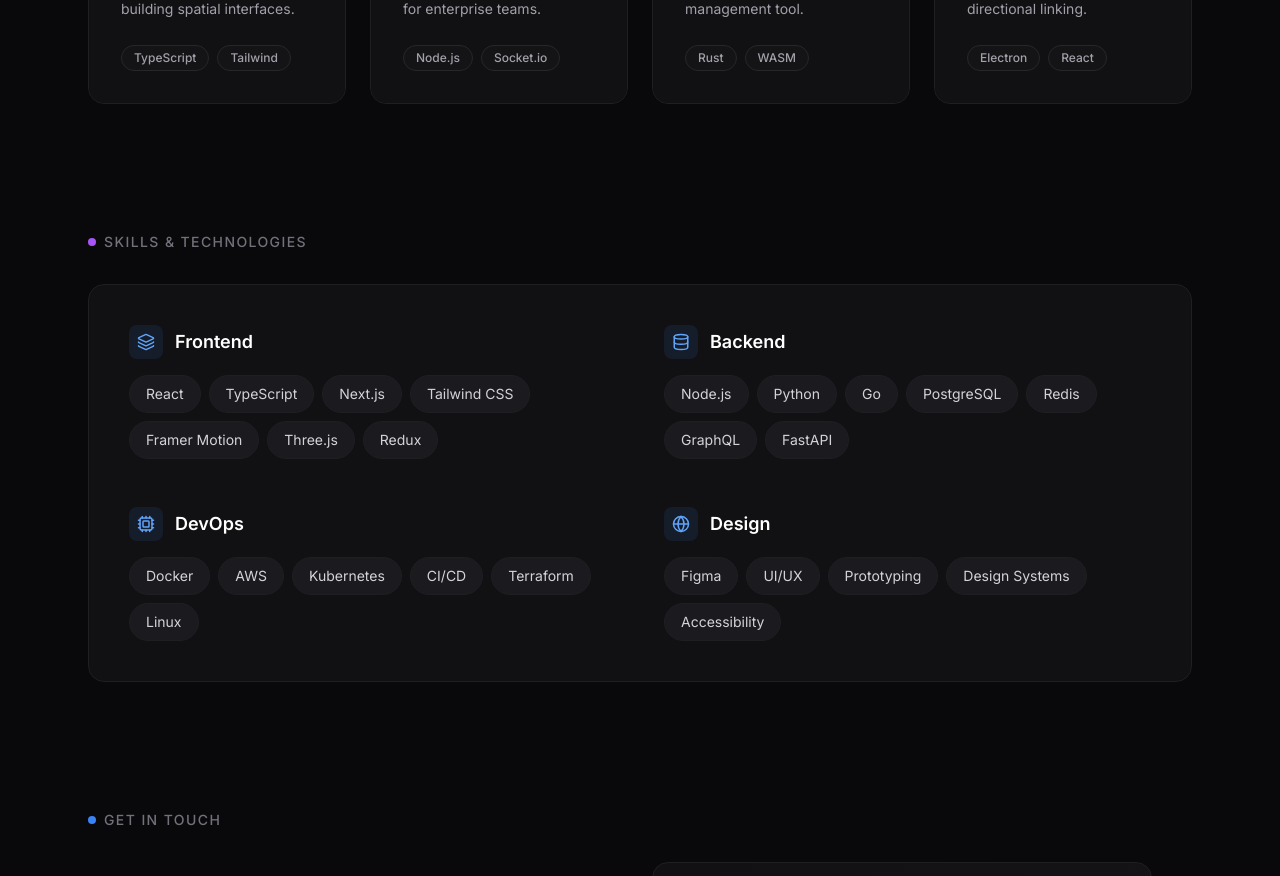
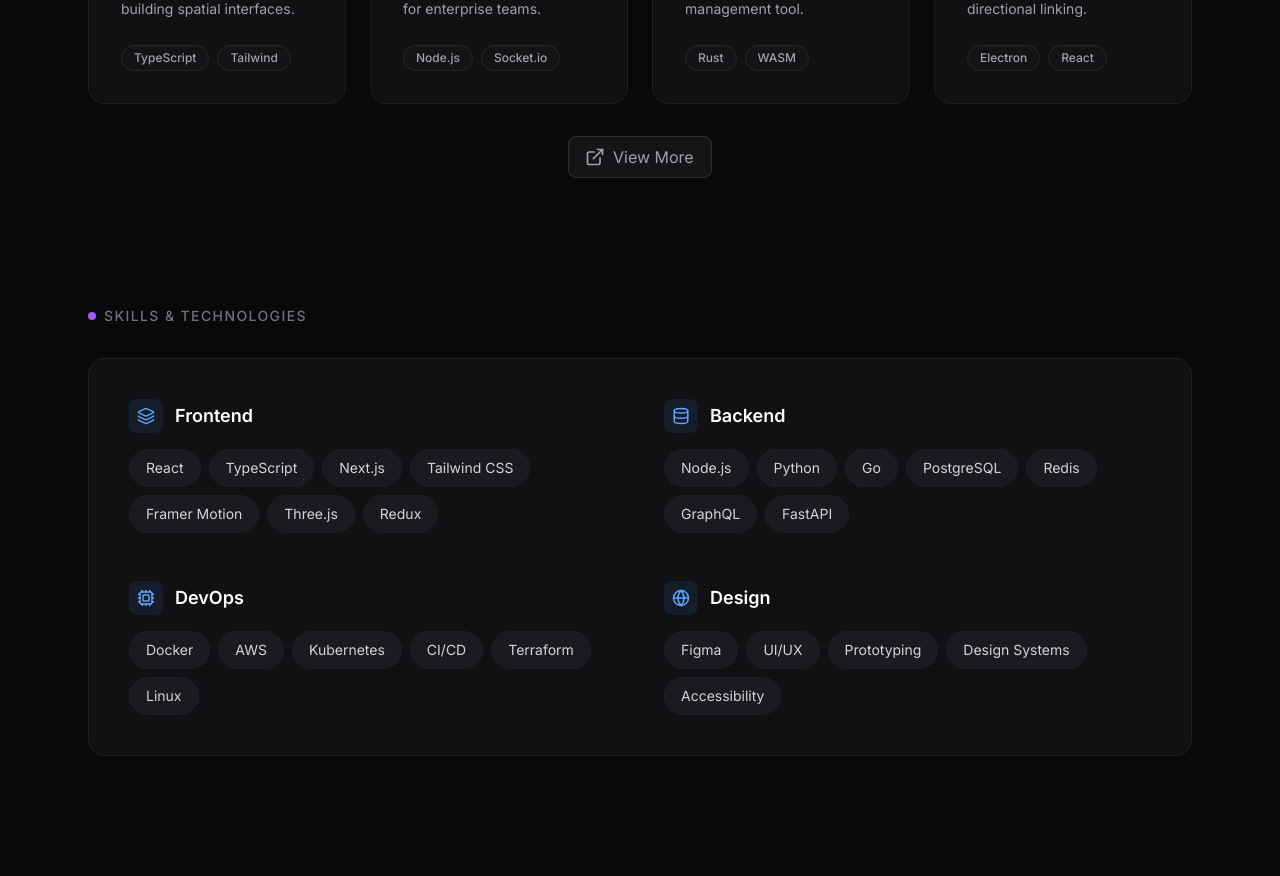
Before and after one commit to md-sayem-hossain/sayem-portfolio, a React (Vite) app: page / in a window 1280 px wide. Shown: the part 3120-3996 px from the top of the page. Built offline with nearby package versions, Linux system fonts and the light colour scheme.

Commit message:
Updated style

```diff
--- a/src/App.tsx
+++ b/src/App.tsx
@@ -9,6 +9,8 @@
 import { ProjectDetails } from './components/ProjectDetails';
 import { ExperienceSection } from './components/ExperienceSection';
 import { Footer } from './components/Footer';
+import {MoreProjects} from './components/MoreProjects';
+
 
 export function App() {
   return (
--- /dev/null
+++ b/src/components/MoreProjects.tsx
@@ -0,0 +1,12 @@
+import React from "react";
+import { BentoCard } from "./ui/BentoCard";
+import { ArrowUpRightIcon, GithubIcon, ExternalLink } from "lucide-react";
+import { Link } from "react-router-dom";
+
+export default function MoreProducts() {
+  return (
+    <div style={{ color: "white", padding: "100px" }}>
+      MORE PRODUCTS PAGE WORKING
+    </div>
+  );
+}
--- a/src/components/ProjectsSection.tsx
+++ b/src/components/ProjectsSection.tsx
@@ -168,6 +168,12 @@
           </BentoCard>
         ))}
       </div>
+      <Link to="/moreproducts" target="_blank"
+        rel="noopener noreferrer"
+        className="flex items-center gap-2 px-4 py-2 rounded-lg bg-white/5 border border-white/10 text-zinc-400 hover:text-white transition-colors"
+        style={{ margin: "auto", marginTop: "2em", width: "9em" }}>
+          <ExternalLink size={20} /> View More
+      </Link>
     </section>
   );
 }
```
